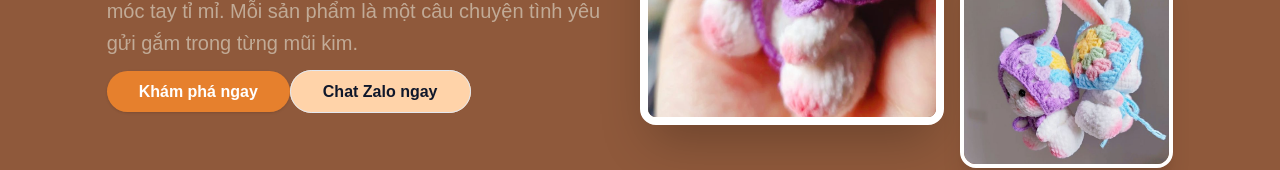
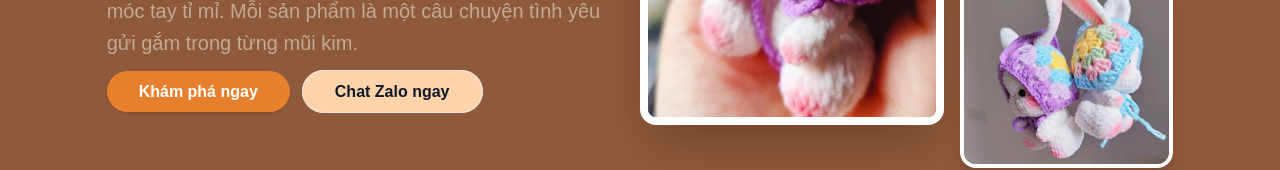
Before and after one commit to KhaBaoDuyen/web-ban-len, a Next.js app: page / in a window 1280 px wide. Shown: the part 526-696 px from the top of the page. Built offline with nearby package versions, Linux system fonts and the light colour scheme; no server answers; the database is empty.

Commit message:
add code all

```diff
--- a/app/page.tsx
+++ b/app/page.tsx
@@ -48,7 +48,7 @@ export default function Home() {
                 href="https://zalo.me/0337019197"
                 target="_blank"
                 rel="noopener noreferrer"
-                className="px-8 py-3 bg-accent-200 text-slate-900 border border-slate-200 rounded-full font-bold hover:bg-slate-50 transition-all"
+                className="px-8 py-3 ml-3 bg-accent-200 text-slate-900 border border-slate-200 rounded-full font-bold hover:bg-slate-50 transition-all"
               >
                 Chat Zalo ngay
               </a>
```
